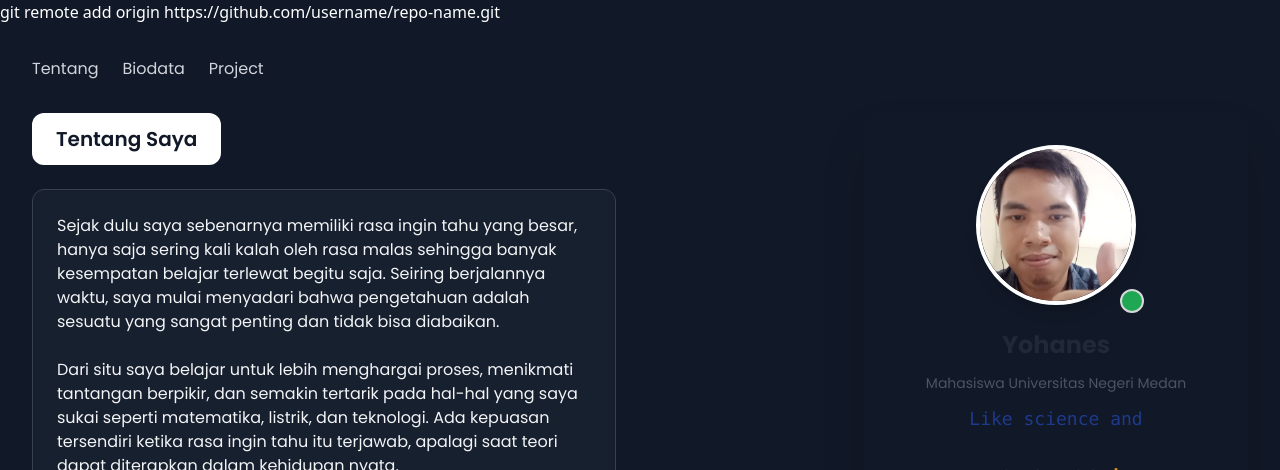
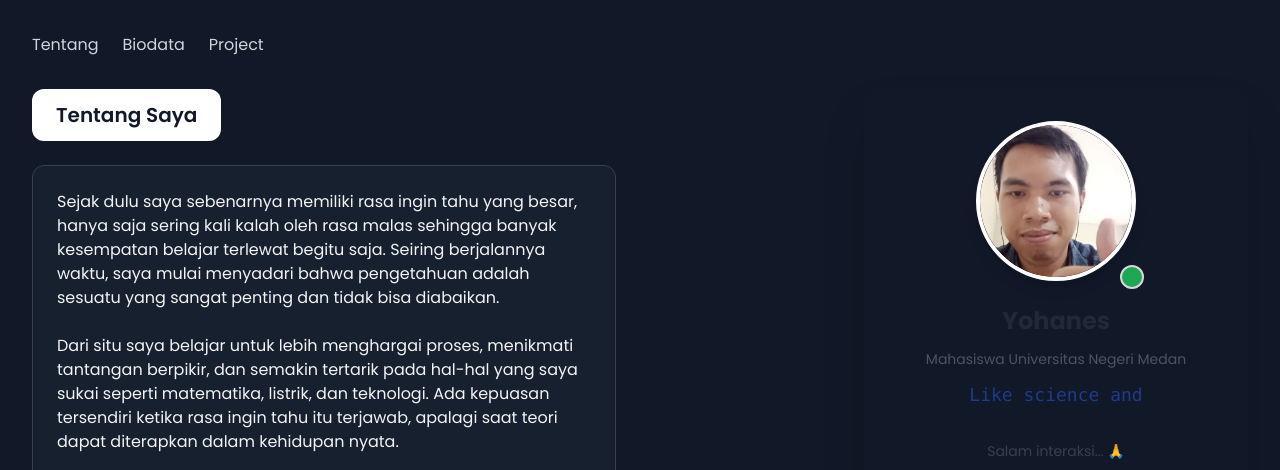
Before and after one commit to JOO-AJAAA/my-portofolio, a website: page index.html in a window 1280 px wide. Shown: the top 470 px of the page. Drawn offline with Linux system fonts and the light colour scheme.

Commit message:
fix bug 1

```diff
--- a/index.html
+++ b/index.html
@@ -1,8 +1,6 @@
 <!doctype html>
 <html>
 <head>
-  git remote add origin https://github.com/username/repo-name.git
-
   <meta charset="UTF-8">
   <meta name="viewport" content="width=device-width, initial-scale=1.0">
   <link href="https://fonts.googleapis.com/css2?family=Poppins:wght@300;400;500;600;700&display=swap" rel="stylesheet">
```
